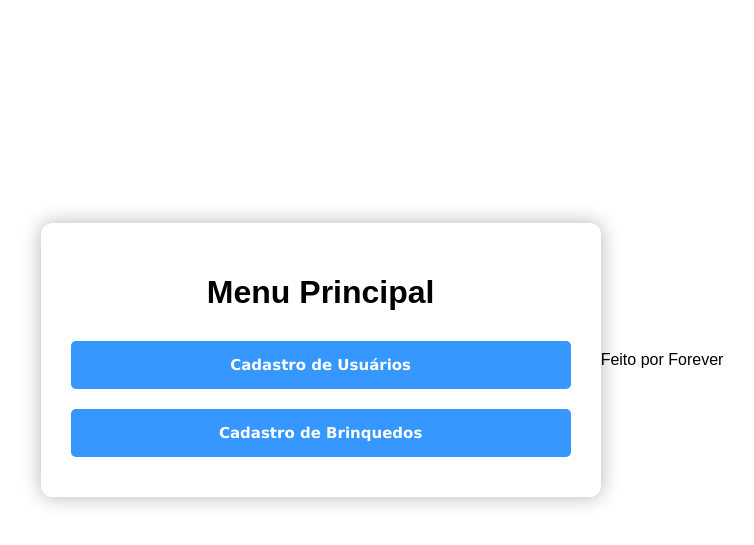
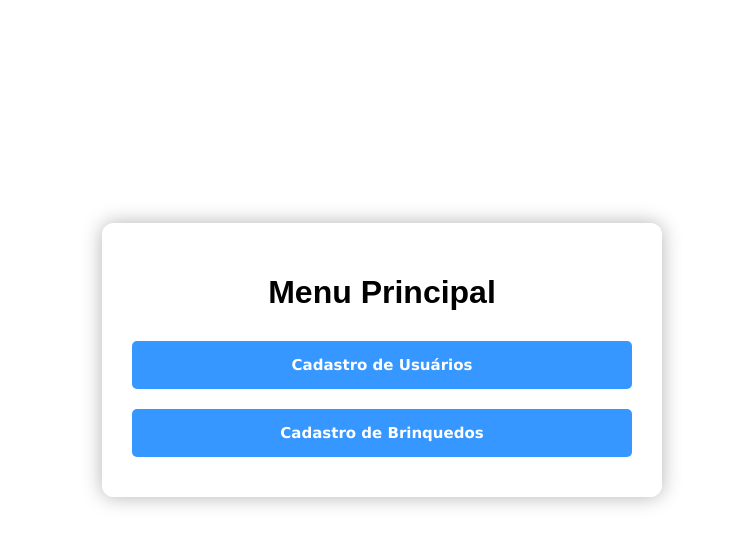
Before and after one commit to SwagMessiah02/projeto_mvc, a Flask app: page / in a window 1280 px wide. Shown: the top 545 px of the page, without its empty margins (258-1012 px from the left). Run offline with Flask 3, Linux system fonts and the light colour scheme.

Commit message:
tirando os rodapé do Waldy

```diff
--- a/templates/brinquedos.html
+++ b/templates/brinquedos.html
@@ -18,7 +18,5 @@
     <p class="msg" id="msgBrinquedo"></p>
     <button onclick="location.href='/'">Voltar</button>
   </div>
-
-  <footer class="rodape">Feito por Forever</footer>
 </body>
 </html>
--- a/templates/index.html
+++ b/templates/index.html
@@ -11,10 +11,5 @@
     <button onclick="location.href='/usuarios'">Cadastro de Usuários</button>
     <button onclick="location.href='/brinquedos'">Cadastro de Brinquedos</button>
   </div>
-
-  <footer class="rodape">
-    Feito por Forever
-  </footer>
-
 </body>
 </html>
--- a/templates/usuarios.html
+++ b/templates/usuarios.html
@@ -18,7 +18,5 @@
     <p class="msg" id="msgUsuario"></p>
     <button onclick="location.href='/'">Voltar</button>
   </div>
-
-  <footer class="rodape">Feito por Forever</footer>
 </body>
 </html>
```
